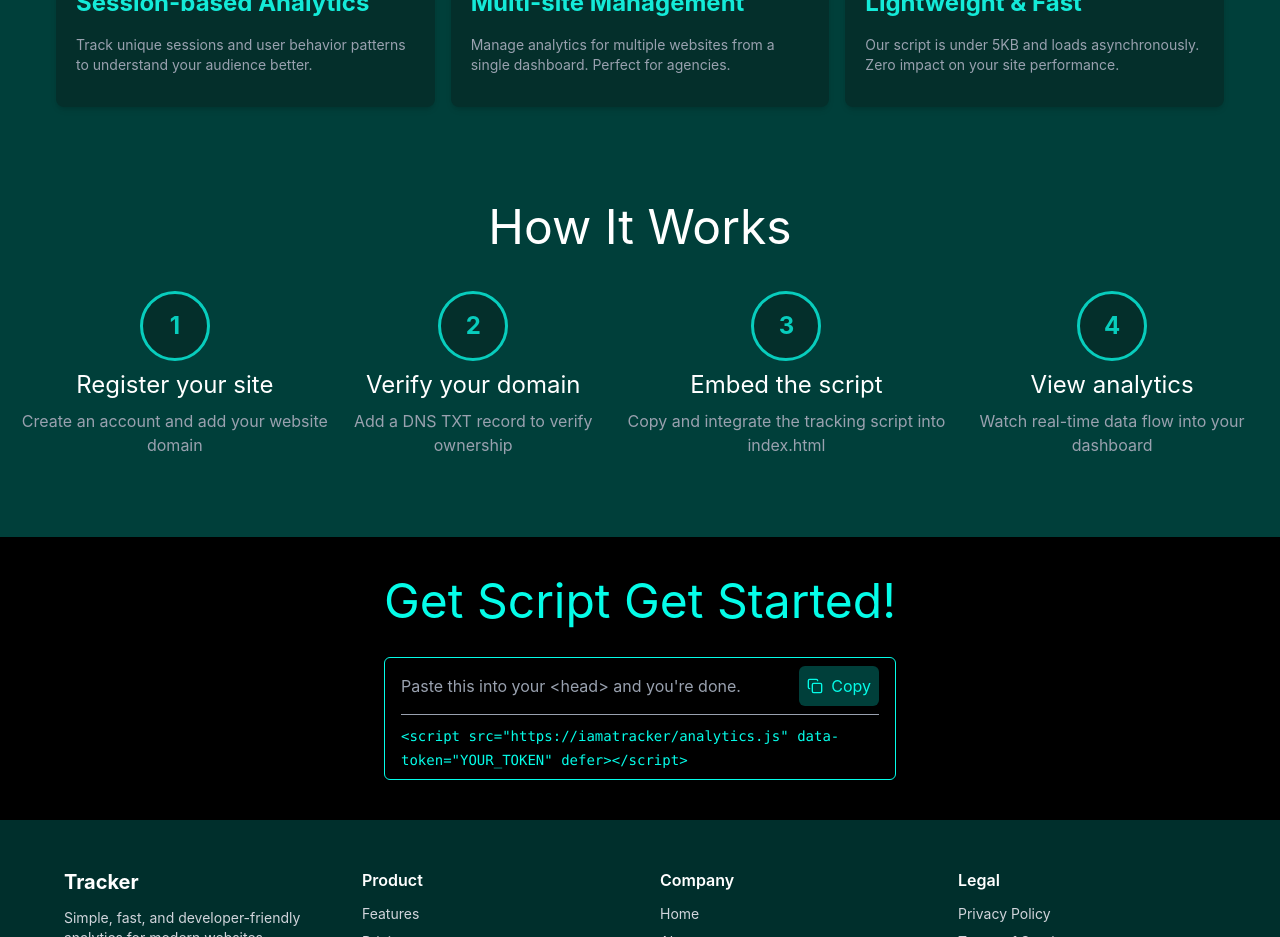
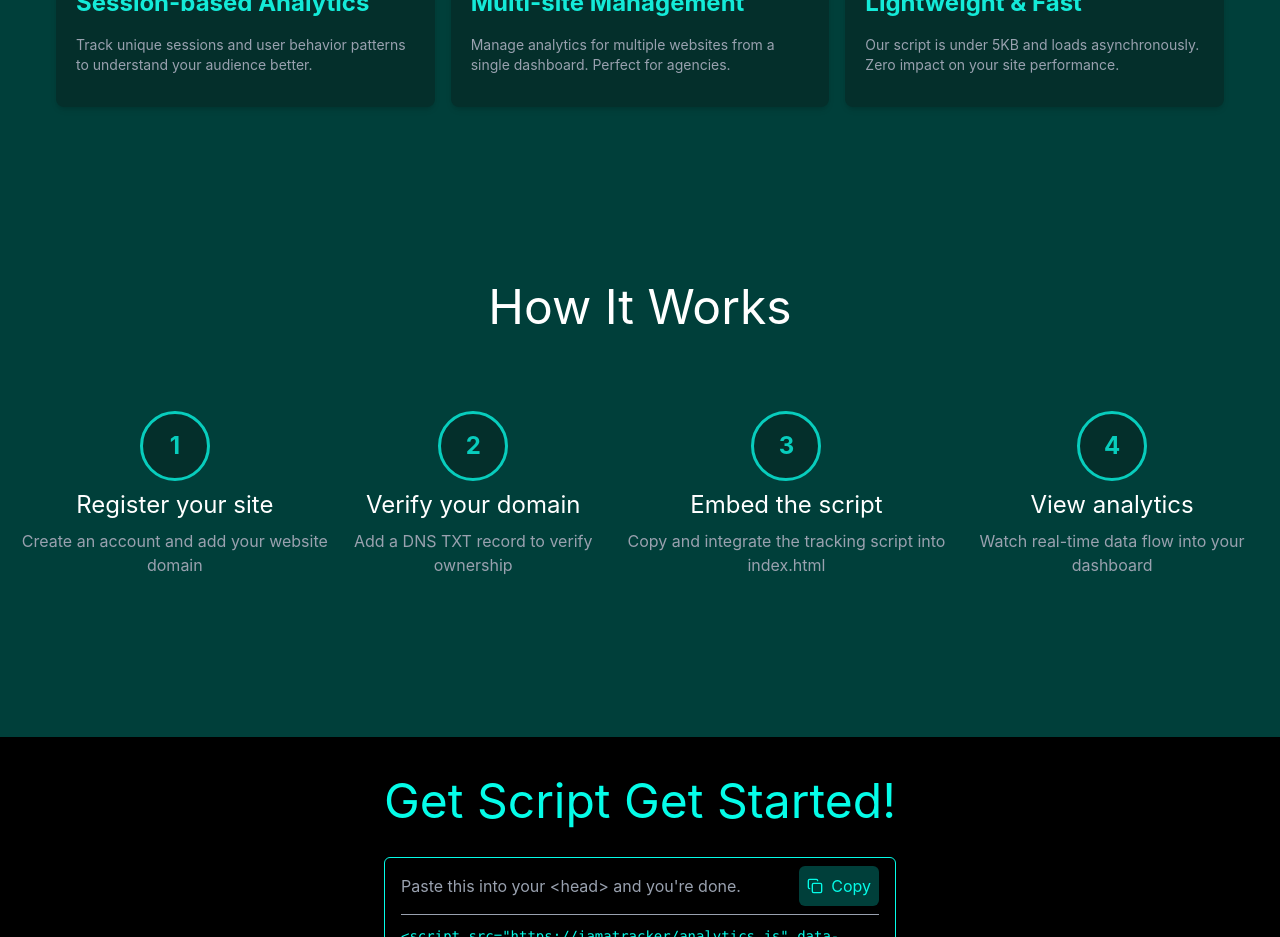
Before and after one commit to Muhammad-Raheel04/tracker, a React (Vite) app in the folder frontend/: page / in a window 1280 px wide. Shown: the part 1220-2157 px from the top of the page. Built offline with nearby package versions, Linux system fonts and the light colour scheme; no server answers.

Commit message:
fix(SystemFlow): update padding for better UI

```diff
--- a/frontend/src/components/SystemFlow.jsx
+++ b/frontend/src/components/SystemFlow.jsx
@@ -22,8 +22,8 @@ const steps = [
 ]
 const SystemFlow = () => {
     return (
-        <div className="flex flex-col gap-4 justify-center items-center bg-[#003F3A] py-20 px-4">
-            <h2 className="text-5xl text-white">How It Works</h2>
+        <div className="flex flex-col gap-4 justify-center items-center bg-[#003F3A] py-40 px-4">
+            <h2 className="text-5xl text-white pb-10">How It Works</h2>
             <div className="flex flex-col md:flex-row justify-center">
                 {steps.map((step,index)=>(
                     <div key={index} className="flex flex-col justify-center items-center gap-2 mt-6">
```
